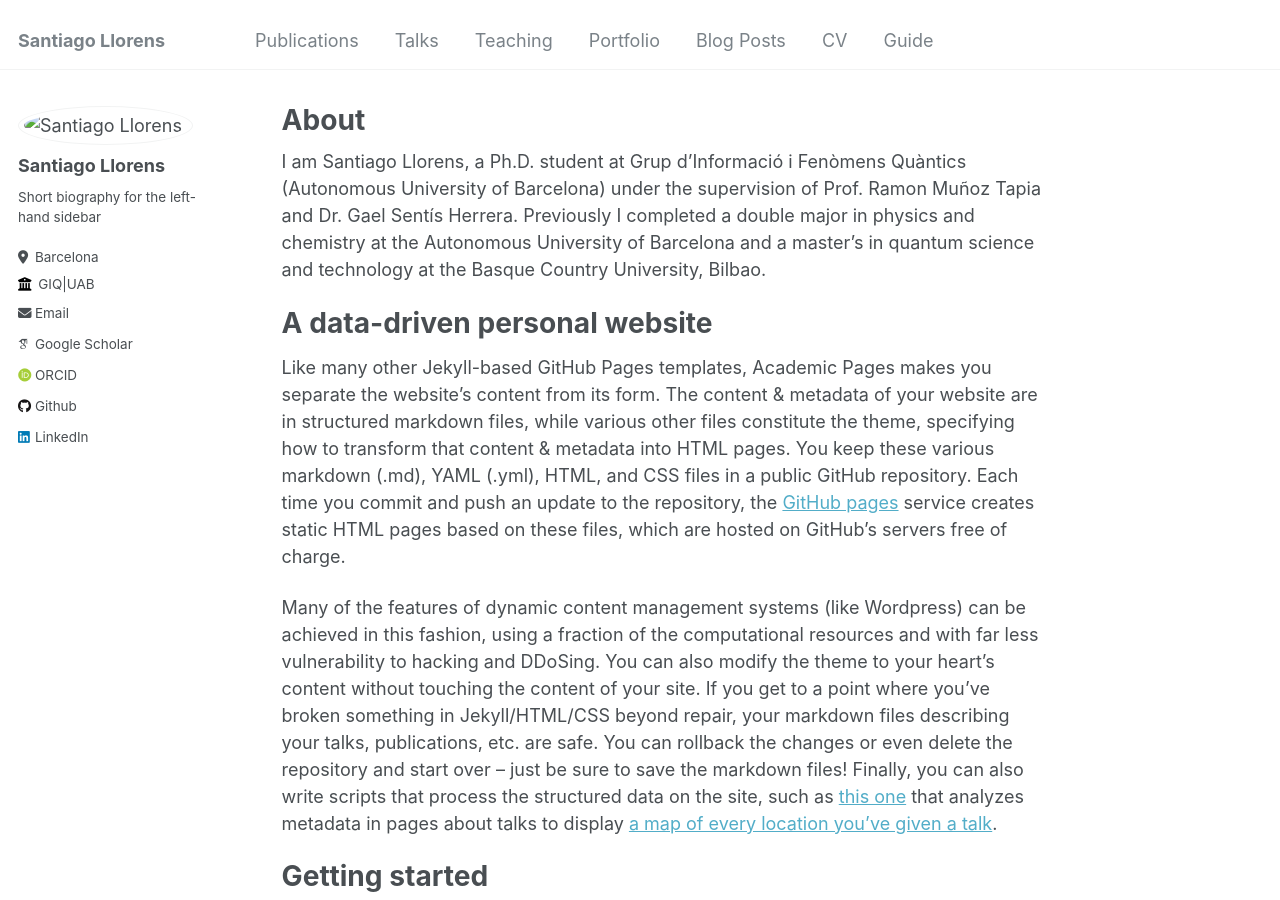
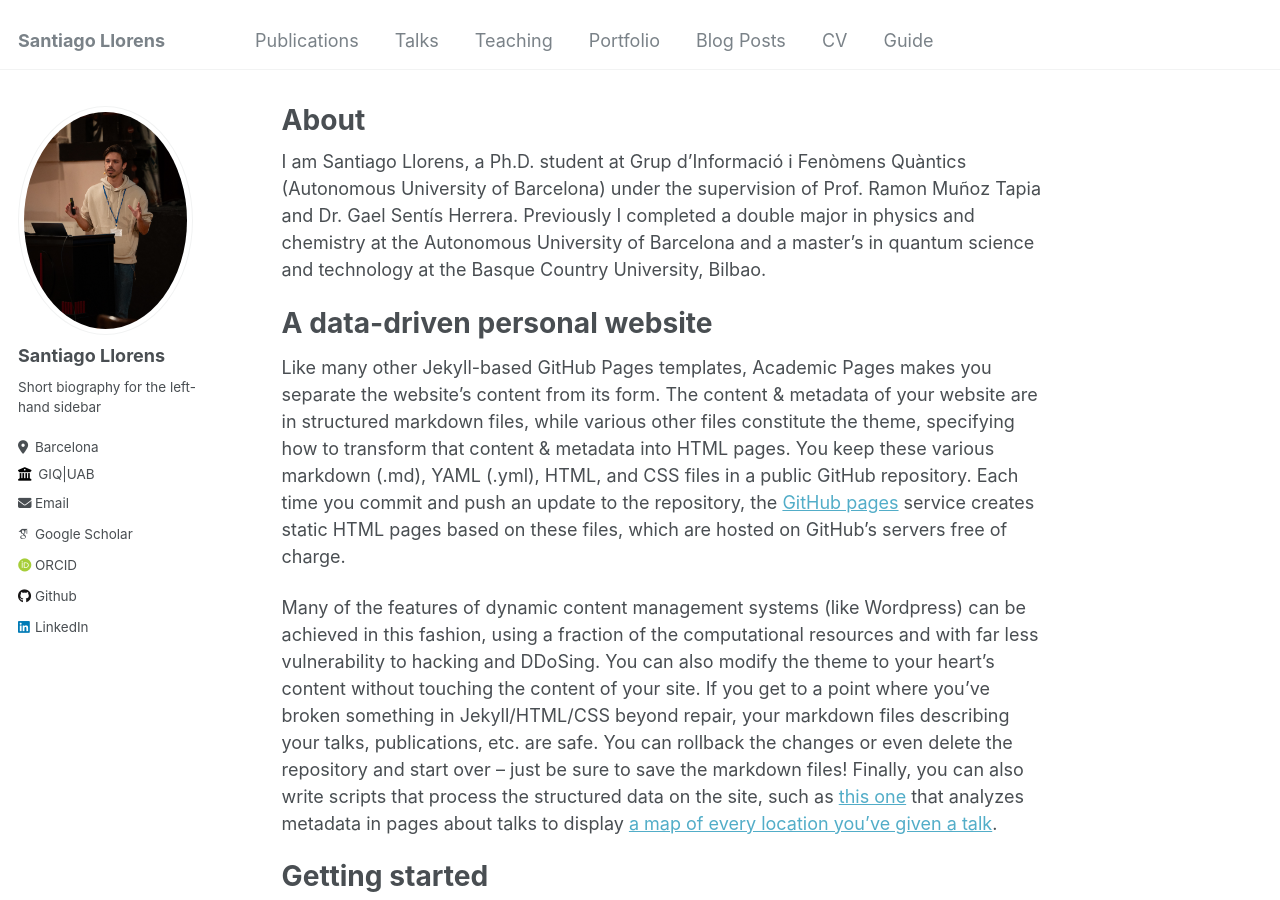
Before and after one commit to SantiagoLlorens/SantiagoLlorens.github.io, a Jekyll site: the page built from _pages/about.md, in a window 1280 px wide and 900 px high. Built offline with Jekyll 4.4.1, drawn with Linux system fonts in a browser that asks for light colours; some web fonts are replaced.

Commit message:
Update _config.yml

```diff
--- a/_config.yml
+++ b/_config.yml
@@ -21,7 +21,7 @@ repository               : "santiagollorens/santiagollorens.github.io"
 #               Additional customization can be done by editing /_includes/author-profile.html
 author:
   # Biographic information
-  avatar           : "images/ceqip2024foto16.jpg"
+  avatar           : "ceqip2024foto16.jpg"
   name             : "Santiago Llorens"
   pronouns         : # example: "she/her"
   bio              : "Short biography for the left-hand sidebar"
```
